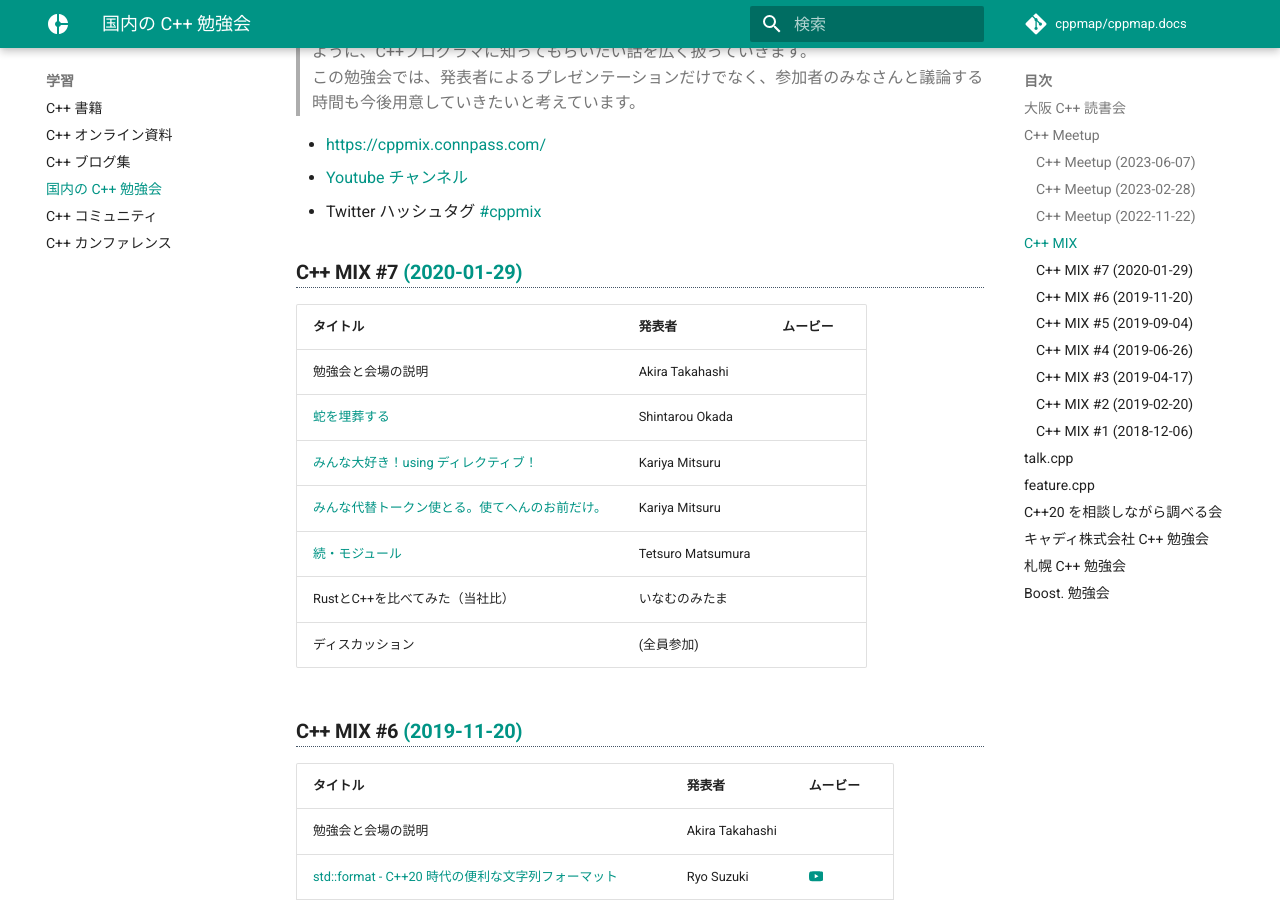
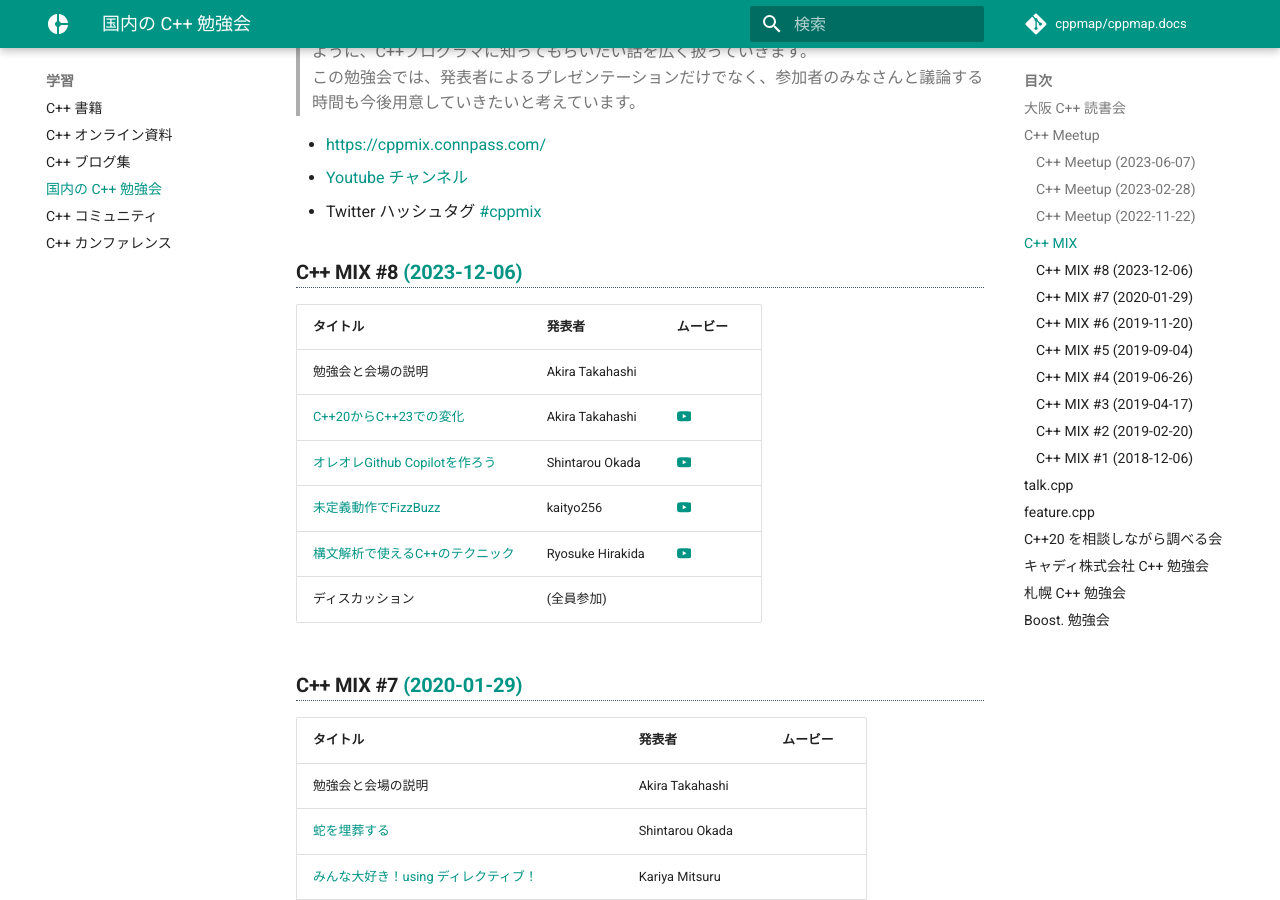
Before and after one commit to cppmap/cppmap.docs, an MkDocs documentation site: the page built from docs/learn/studymeetings.md, in a window 1280 px wide and 900 px high, scrolled down 927 px. Built offline with MkDocs 1.6.1 and Material for MkDocs 9.7.7, drawn with Linux system fonts in a browser that asks for light colours; nearby versions of some CDN libraries; comment, search, counter and statistics services are not loaded.

Commit message:
add C++ MIX 8

```diff
--- a/docs/learn/studymeetings.md
+++ b/docs/learn/studymeetings.md
@@ -30,6 +30,16 @@
 - https://cppmix.connpass.com/
 - [Youtube チャンネル](https://www.youtube.com/channel/UC3c011RjfXoU4Gj86V7sb_w)
 - Twitter ハッシュタグ [#cppmix](https://twitter.com/search?q=%23cppmix&f=live)
+
+### C++ MIX #8 [(2023-12-06)](https://cppmix.connpass.com/event/301925/)
+| タイトル                                                                                                                    | 発表者           | ムービー                                         |
+|-----------------------------------------------------------------------------------------------------------------------------|------------------|--------------------------------------------------|
+| 勉強会と会場の説明                                                                                                          | Akira Takahashi  |                                                  |
+| [C++20からC++23での変化](https://speakerdeck.com/faithandbrave/c-plus-plus-20karac-plus-plus-23madenobian-hua)              | Akira Takahashi  | [:simple-youtube:](https://youtu.be/75HuEvqklkQ) |
+| [オレオレGithub Copilotを作ろう](https://docs.google.com/presentation/d/1Euz4Fr1gMX9CchM2MbexxTIijShCChIJUzDp18349R0/edit)  | Shintarou Okada  | [:simple-youtube:](https://youtu.be/sd9txd65iAY) |
+| [未定義動作でFizzBuzz](https://speakerdeck.com/kaityo256/undefined-fizz-buzz)                                               | kaityo256        | [:simple-youtube:](https://youtu.be/bEDY9E5yKhc) |
+| [構文解析で使えるC++のテクニック](https://docs.google.com/presentation/d/15lNgrej1hugJkMi0NZ7iGe69REon9u8FaH3xKhT_u7c/edit) | Ryosuke Hirakida | [:simple-youtube:](https://youtu.be/EIqEEZywdi4) |
+| ディスカッション                                                                                                            | (全員参加)       |                                                  |
 
 ### C++ MIX #7 [(2020-01-29)](https://cppmix.connpass.com/event/160166/)
 | タイトル                                                 | 発表者               | ムービー |
```
